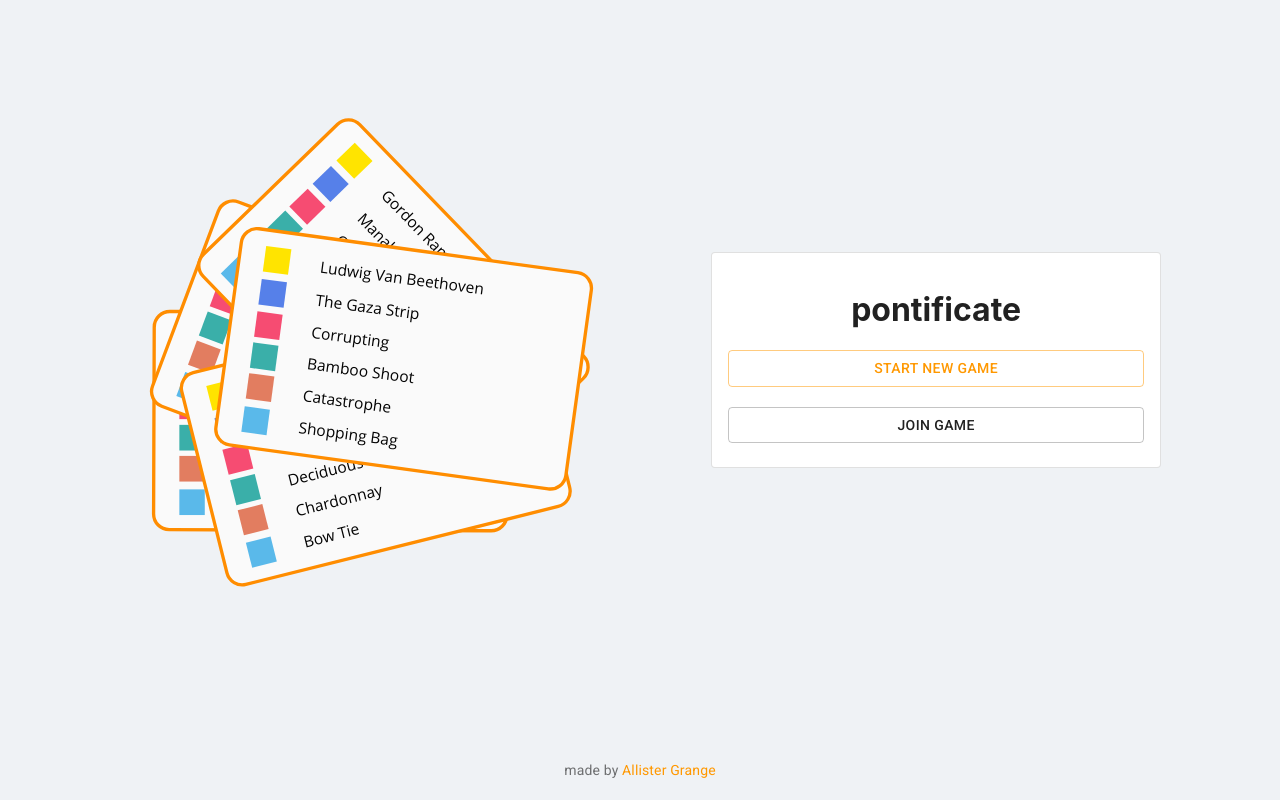
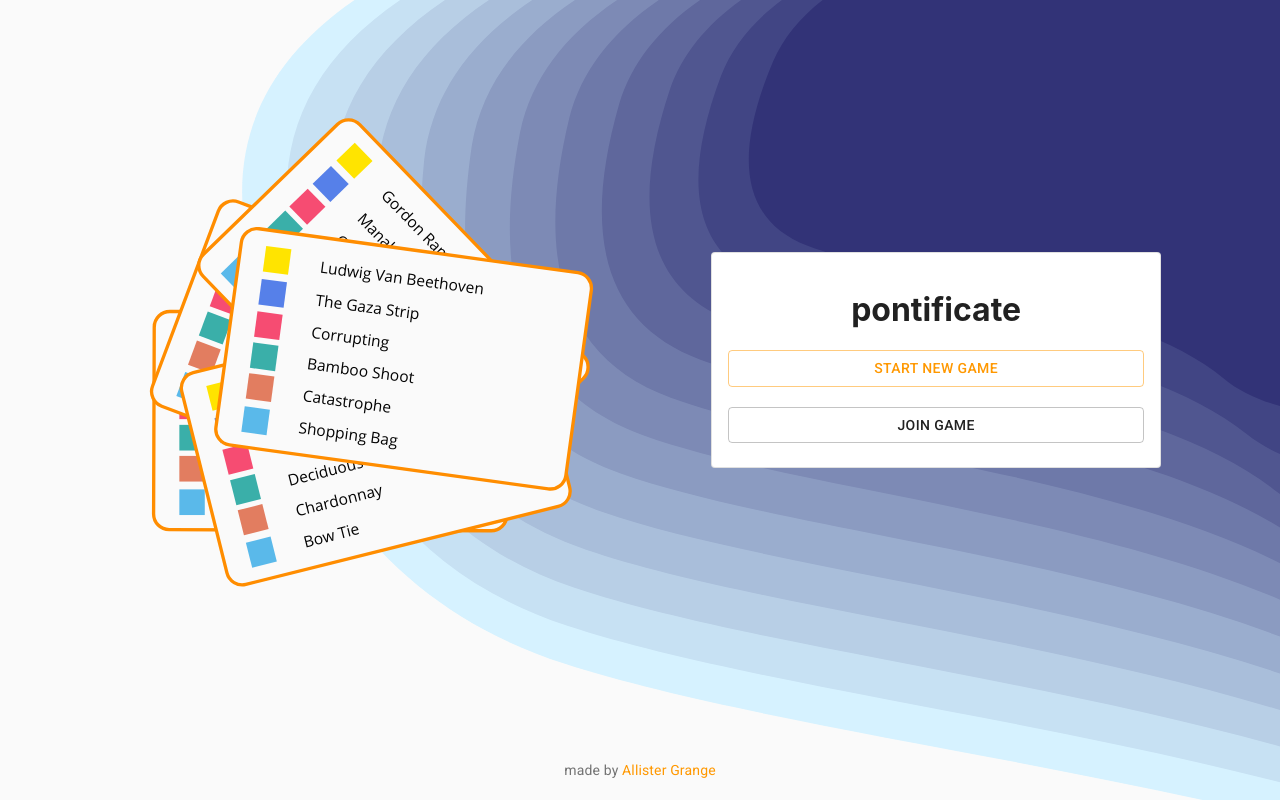
Before and after one commit to allister-grange/pontificate-client, a React (Create React App) app: page / in a window 1280 px wide. Built offline with nearby package versions, Linux system fonts and the light colour scheme.

Commit message:
Changing background colors

```diff
--- a/src/App.tsx
+++ b/src/App.tsx
@@ -14,15 +14,21 @@ function App(): JSX.Element {
   return (
     <ThemeProvider theme={theme}>
       <Router>
+        <div className="App">
           <Switch>
             <Route exact path={ROUTES.HOMEPAGE} component={HomePage} />
             <Route exact path={ROUTES.HOSTLOBBY} component={HostLobbyPage} />
-          <Route exact path={ROUTES.PLAYERLOBBY} component={PlayerLobbyPage} />
+            <Route
+              exact
+              path={ROUTES.PLAYERLOBBY}
+              component={PlayerLobbyPage}
+            />
             <Route exact path={ROUTES.BOARDPAGE} component={BoardPage} />
             <Route exact path={ROUTES.CARDPAGE} component={CardPage} />
             <Route exact path={ROUTES.CARDPAGE} component={CardPage} />
             <Route component={NotFoundPage} />
           </Switch>
+        </div>
       </Router>
     </ThemeProvider>
   );
--- a/src/index.css
+++ b/src/index.css
@@ -7,7 +7,20 @@ body {
   -moz-osx-font-smoothing: grayscale;
 }
 
+#root {
+  background-color: #fafafa;
+}
+
 code {
   font-family: source-code-pro, Menlo, Monaco, Consolas, 'Courier New',
     monospace;
 }
+
+.App {
+  background-image: url("./assets/cool-background.svg");
+  height: 100vh;
+  background-position: center;
+  background-repeat: no-repeat;
+  background-size: cover;
+
+}
--- a/src/pages/NotFoundPage.tsx
+++ b/src/pages/NotFoundPage.tsx
@@ -5,7 +5,7 @@ import "../styles/NotFoundPage.css";
 const NotFoundPage = (): JSX.Element => {
   return (
     <div className="not-found-container">
-      <h1>sorry, this page wasn&apos;t found!</h1>
+      <h1 style={{ color: "white" }}>sorry, this page wasn&apos;t found!</h1>
     </div>
   );
 };
--- a/src/pages/lobby/HostLobbyPage.tsx
+++ b/src/pages/lobby/HostLobbyPage.tsx
@@ -32,12 +32,12 @@ const HostLobbyPage = ({ match, location }: any): JSX.Element => {
     <div className="container">
       <div className="room-code">
         <h1>your room code is</h1>
-        <h1 style={{ color: "coral" }}>{` ${gameId}`}</h1>
+        <h1 style={{ color: "white" }}>{` ${gameId}`}</h1>
       </div>
 
       <div className="title">
         <h2>join on your at phone at</h2>
-        <h2 style={{ color: "coral" }}>{" pontificate.click"}</h2>
+        <h2 style={{ color: "white" }}>{" pontificate.click"}</h2>
         {players.length === 0 && (
           <h3>no one has joined the game yet, get out your phones!</h3>
         )}
--- a/src/pages/lobby/PlayerLobbyPage.tsx
+++ b/src/pages/lobby/PlayerLobbyPage.tsx
@@ -71,9 +71,9 @@ const PlayerLobbyPage = ({ match, location }: any): JSX.Element => {
                         <TableCell align="center">{player.userName}</TableCell>
                         <TableCell align="center">
                           {player.turnStatus === "ready" ? (
-                            <p style={{ color: "green" }}>ready</p>
+                            <p style={{ color: "coral" }}>ready</p>
                           ) : (
-                            <p style={{ color: "red" }}>waiting</p>
+                            <p style={{ color: "white" }}>waiting</p>
                           )}
                         </TableCell>
                       </TableRow>
--- a/src/styles/CardPage.css
+++ b/src/styles/CardPage.css
@@ -5,7 +5,6 @@ html, body, #app, #app>div {
 
 #root {
   width: 100%;
-  background-color: #EFF2F5;
 }
 
 .card-page-container {
```
Also changed, not shown: src/assets/cool-background.svg (added). Lines whose indentation alone changed are shown as unchanged.
